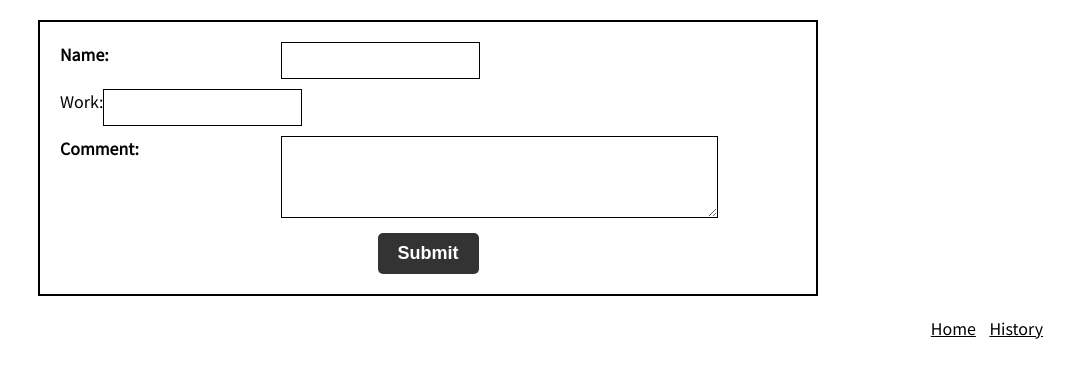
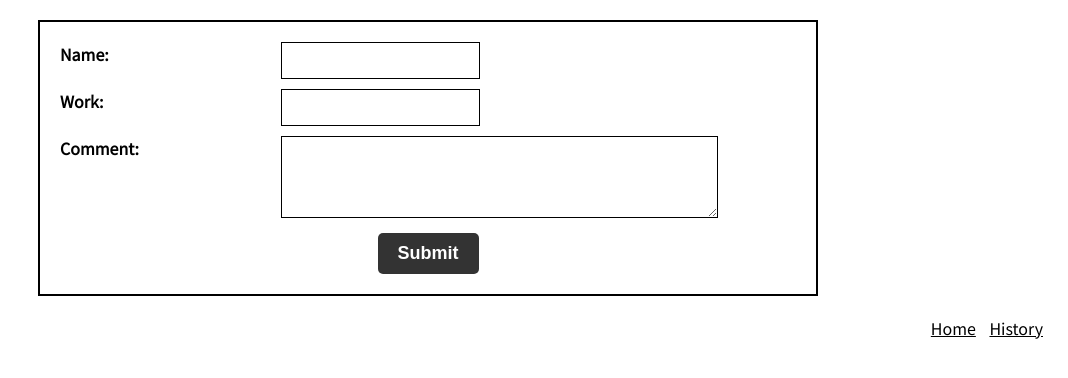
Before and after one commit to Sss0o1101/daily-report, a website built with Vite: page vite-project/index.html in a window 1280 px wide. Shown: the whole page, without its empty margins (212-1280 px from the left). Built offline with nearby package versions, Linux system fonts and the light colour scheme.

Commit message:
Major HTML modifications

```diff
--- a/vite-project/index.html
+++ b/vite-project/index.html
@@ -11,7 +11,7 @@
   </head>
   <body>
 
-    <form class="form" action="" id="js-form">
+   <form class="form" action="" id="js-form">
       <div class="form-list">
         <label class="form-title" for="name">Name:</label>
         <div class="form-field">
@@ -20,7 +20,7 @@
       </div>
 
       <div class="form-list">
-        <label for="form-title" for="work">Work:</label>
+        <label class="form-title" for="work">Work:</label>
         <div class="form-field">
           <input class="input-field" type="text" id="work" name="work">
         </div>
```
